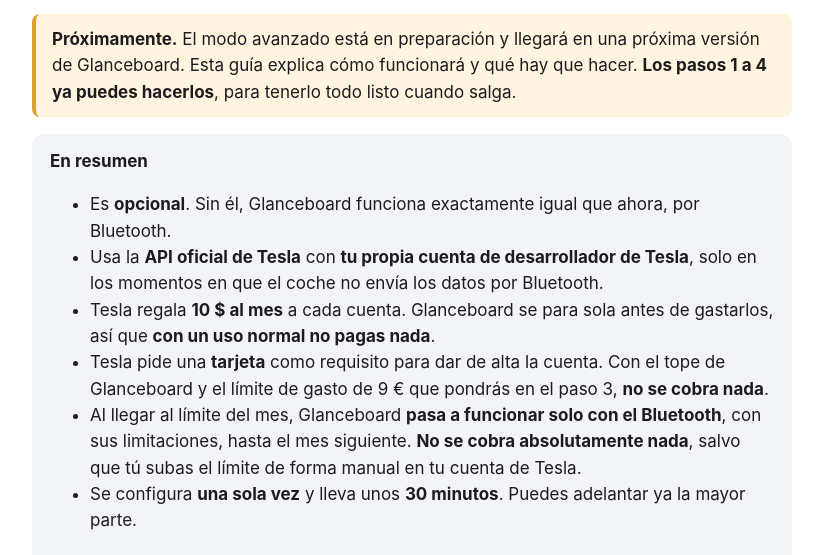
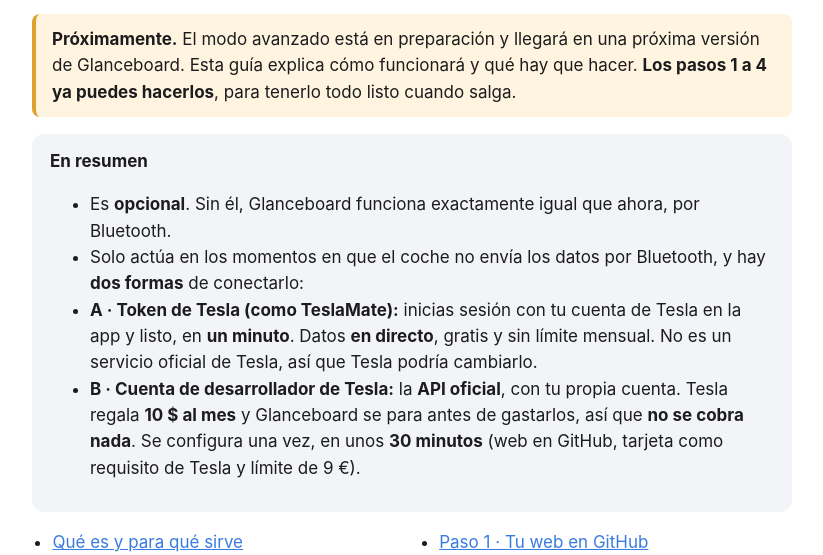
Before and after one commit to wattboard/glanceboard-web, a plain HTML site: page ayuda/modo-avanzado/index.html in a window 1280 px wide. Shown: the part 188-743 px from the top of the page, without its empty margins (228-1051 px from the left). Drawn offline with Linux system fonts and the light colour scheme.

Commit message:
Guía del modo avanzado: resumen con las dos formas y PDF regenerado
Co-Authored-By: Claude Opus 5.5 <noreply@anthropic.com>

```diff
--- a/ayuda/modo-avanzado/index.html
+++ b/ayuda/modo-avanzado/index.html
@@ -30,11 +30,9 @@ ol.steps>li{margin:.35em 0}
 
 <div class="box"><p><b>En resumen</b></p><ul>
 <li>Es <b>opcional</b>. Sin él, Glanceboard funciona exactamente igual que ahora, por Bluetooth.</li>
-<li>Usa la <b>API oficial de Tesla</b> con <b>tu propia cuenta de desarrollador de Tesla</b>, solo en los momentos en que el coche no envía los datos por Bluetooth.</li>
-<li>Tesla regala <b>10 $ al mes</b> a cada cuenta. Glanceboard se para sola antes de gastarlos, así que <b>con un uso normal no pagas nada</b>.</li>
-<li>Tesla pide una <b>tarjeta</b> como requisito para dar de alta la cuenta. Con el tope de Glanceboard y el límite de gasto de 9 € que pondrás en el paso 3, <b>no se cobra nada</b>.</li>
-<li>Al llegar al límite del mes, Glanceboard <b>pasa a funcionar solo con el Bluetooth</b>, con sus limitaciones, hasta el mes siguiente. <b>No se cobra absolutamente nada</b>, salvo que tú subas el límite de forma manual en tu cuenta de Tesla.</li>
-<li>Se configura <b>una sola vez</b> y lleva unos <b>30 minutos</b>. Puedes adelantar ya la mayor parte.</li>
+<li>Solo actúa en los momentos en que el coche no envía los datos por Bluetooth, y hay <b>dos formas</b> de conectarlo:</li>
+<li><b>A · Token de Tesla (como TeslaMate):</b> inicias sesión con tu cuenta de Tesla en la app y listo, en <b>un minuto</b>. Datos <b>en directo</b>, gratis y sin límite mensual. No es un servicio oficial de Tesla, así que Tesla podría cambiarlo.</li>
+<li><b>B · Cuenta de desarrollador de Tesla:</b> la <b>API oficial</b>, con tu propia cuenta. Tesla regala <b>10 $ al mes</b> y Glanceboard se para antes de gastarlos, así que <b>no se cobra nada</b>. Se configura una vez, en unos <b>30 minutos</b> (web en GitHub, tarjeta como requisito de Tesla y límite de 9 €).</li>
 </ul></div>
 
 <ul class="toc noprint">
```
Also changed, not shown: 1 other file.
